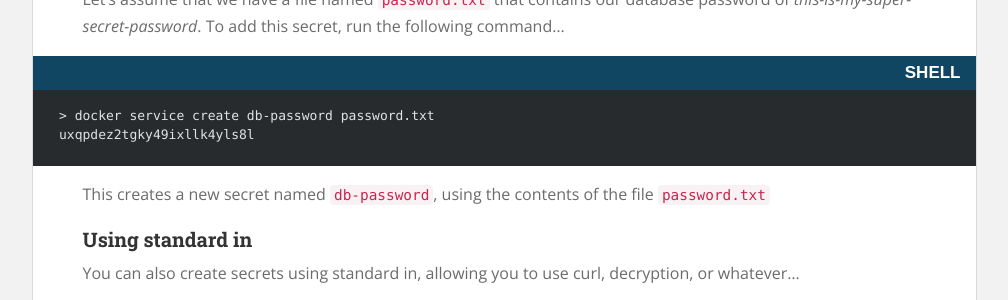
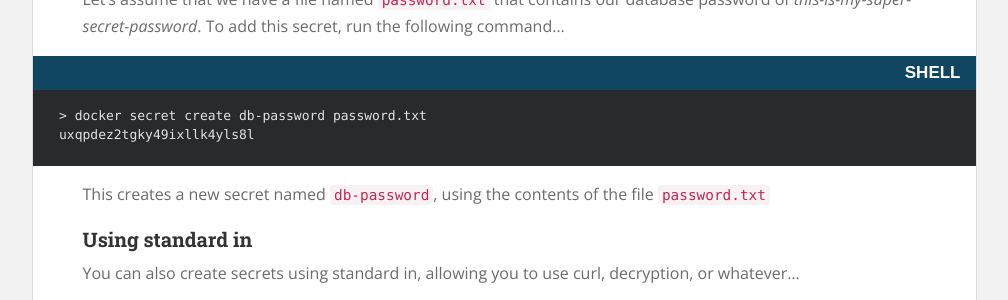
Before and after one commit to mikesir87/blog.mikesir87.io, a Jekyll site: the page built from _posts/2017-01-23-managing-secrets-in-docker-swarm.md, in a window 1280 px wide and 900 px high, scrolled down 762 px. Shown: the part 152-452 px from the top of the window, without its empty margins (136-1144 px from the left). Built offline with Jekyll 4.4.1, drawn with Linux system fonts in a browser that asks for light colours; nearby versions of some CDN libraries; comment, search, counter and statistics services are not loaded.

Commit message:
Fixed typo

```diff
--- a/_posts/2017-01-23-managing-secrets-in-docker-swarm.md
+++ b/_posts/2017-01-23-managing-secrets-in-docker-swarm.md
@@ -34,7 +34,7 @@
 
 Let's assume that we have a file named `password.txt` that contains our database password of _this-is-my-super-secret-password_.  To add this secret, run the following command...
 
-<pre class="no-wrap language-bash" data-title="shell"><code class="bash">&gt; docker service create db-password password.txt
+<pre class="no-wrap language-bash" data-title="shell"><code class="bash">&gt; docker secret create db-password password.txt
 uxqpdez2tgky49ixllk4yls8l</code></pre>
 
 This creates a new secret named `db-password`, using the contents of the file `password.txt`
```
